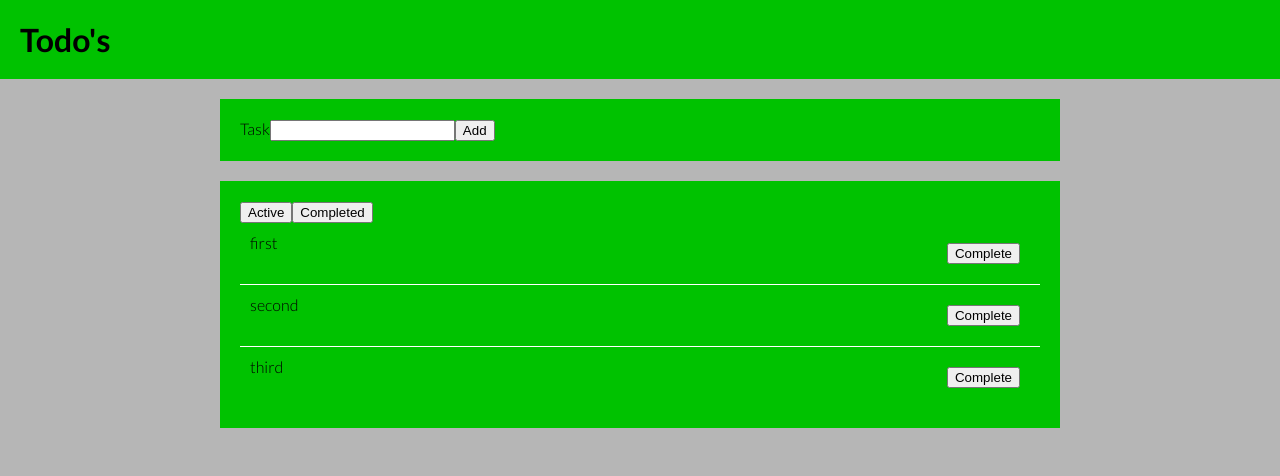
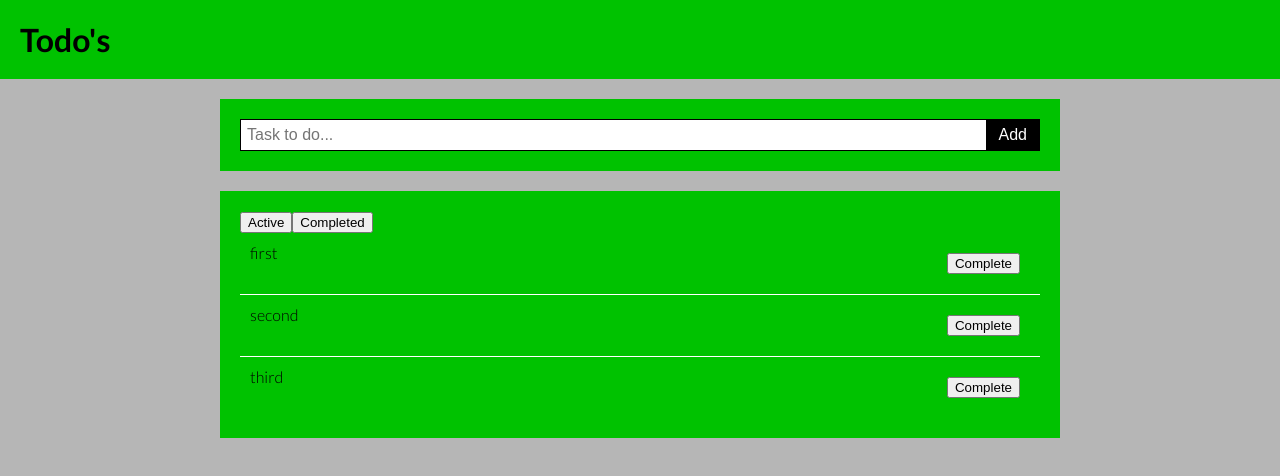
Before and after one commit to mEsUsah/vue-todo, a Vue app: page / in a window 1280 px wide. Shown: the top 476 px of the page. Built offline with nearby package versions, Linux system fonts and the light colour scheme.

Commit message:
add basic stylign to AddTask

```diff
--- a/src/components/AddTask.vue
+++ b/src/components/AddTask.vue
@@ -1,8 +1,8 @@
 <template>
-    <label for="task">Task</label>
-    <input type="text" name="task" v-model="task">
-    <button @click="addItem">Add</button>
-
+    <div>
+        <input type="text" name="task" v-model="task" placeholder="Task to do...">
+        <button @click="addItem">Add</button>
+    </div>
 </template>
 
 <script>
@@ -20,3 +20,26 @@ export default{
     }
 }
 </script>
+
+<style scoped>
+    div{
+        width: 100%;
+        display: flex;
+    }
+    input{
+        flex-grow: 1;
+        padding: 6px;
+        font-size: 16px;
+        line-height: 16px;
+        border: 1px solid black;
+        border-right: none;
+    }
+    button{
+        padding: 6px 12px;
+        font-size: 16px;
+        line-height: 16px;
+        border: 1px solid black;
+        background-color: black;
+        color: white;
+    }
+</style>
```
